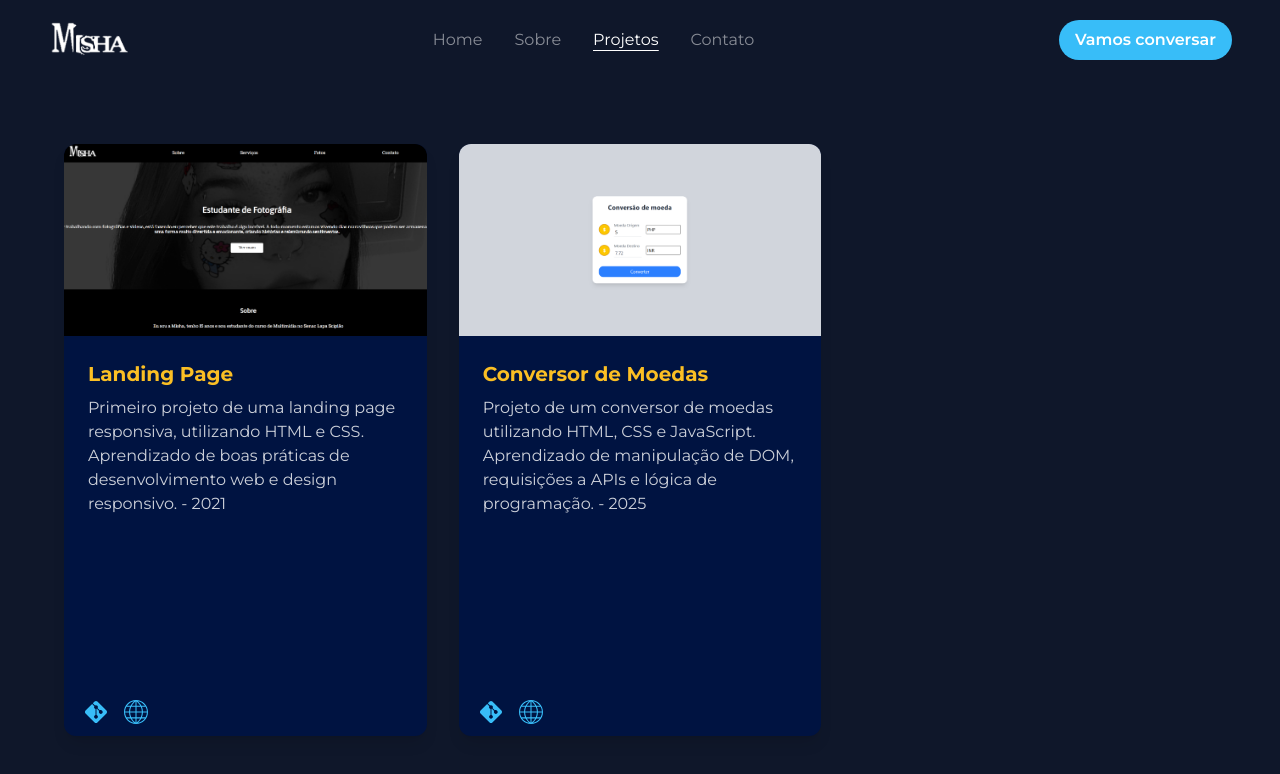
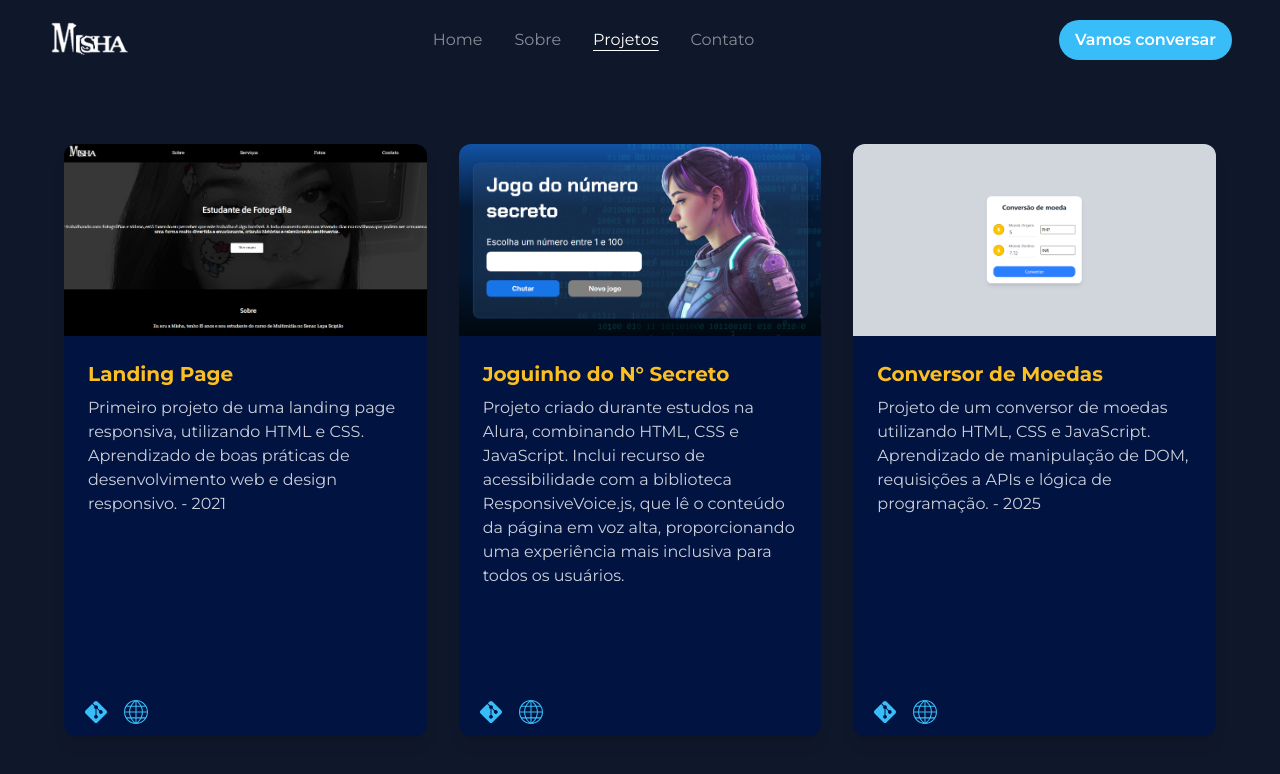
Before and after one commit to mimiisha/portfolio, a React (Vite) app: page /projetos in a window 1280 px wide. Shown: the top 774 px of the page. Built offline with nearby package versions, Linux system fonts and the light colour scheme.

Commit message:
ajuste importações e read me

```diff
--- a/src/NavBar.jsx
+++ b/src/components/NavBar.jsx
@@ -1,7 +1,7 @@
 import React, { useState, useEffect } from "react"
 import { Link, useLocation, useNavigate } from "react-router-dom"
 import { ListIcon, XIcon } from "@phosphor-icons/react"
-import logo from "./imgs/logomisha.png"
+import logo from "../imgs/logomisha.png"
 
 const NavBar = () => {
   const location = useLocation()
--- a/src/ProjectCard.jsx
+++ b/src/components/ProjectCard.jsx
@@ -1,7 +1,7 @@
 import React from 'react'
 import AOS from "aos"
 import "aos/dist/aos.css"
-import { LogoGit, LogoInternet } from "./svgs/Images"
+import { LogoGit, LogoInternet } from "../svgs/Images"
 
 AOS.init({
   duration: 800,
--- a/src/About.jsx
+++ b/src/pages/About.jsx
@@ -2,9 +2,9 @@ import React, { useEffect, useState } from "react"
 import AOS from "aos"
 import "aos/dist/aos.css"
 import { DownloadSimpleIcon } from "@phosphor-icons/react"
-import { LogoHtml, LogoCss, LogoJs, LogoTs, LogoReact, LogoFigma, LogoGit, LogoNode } from "./svgs/Images"
-import homeImageIcone from "./imgs/homeImageIcone.jpeg"
-import BlogCard from "./CoursesCard"
+import { LogoHtml, LogoCss, LogoJs, LogoTs, LogoReact, LogoFigma, LogoGit, LogoNode } from "../svgs/Images"
+import homeImageIcone from "../imgs/homeImageIcone.jpeg"
+import BlogCard from "../pages/Contact"
 
 const AboutMe = () => {
   const [isMobile, setIsMobile] = useState(false)
--- a/src/Contact.jsx
+++ b/src/pages/Contact.jsx
@@ -1,5 +1,5 @@
 import React, { useRef, useState } from "react"
-import { LogoInsta, LogoLinkedin, LogoZap } from "./svgs/Images"
+import { LogoInsta, LogoLinkedin, LogoZap } from "../svgs/Images"
 import emailjs from '@emailjs/browser'
 
 const Contact = () => {
--- a/src/Home.jsx
+++ b/src/pages/Home.jsx
@@ -1,5 +1,5 @@
 import React from "react"
-import homeImage from "./imgs/homeImage.png"
+import homeImage from "../imgs/homeImage.png"
 import { DownloadSimpleIcon, CodeIcon } from "@phosphor-icons/react"
 
 const Home = () => {
--- a/src/Portfolio.jsx
+++ b/src/pages/Portfolio.jsx
@@ -1,7 +1,8 @@
 import React from "react"
-import ProjectCard from "./ProjectCard"
-import landingPage from "./imgs/landingPage.png"
-import conversormoedas from "./imgs/conversormoedas.png"
+import ProjectCard from "../components/ProjectCard"
+import landingPage from "../imgs/landingPage.png"
+import conversormoedas from "../imgs/conversormoedas.png"
+import joguinhonsecreto from "../imgs/joguinhonsecreto.png"
 
 const Portfolio = () => {
     const projects = [
@@ -13,17 +14,19 @@ const Portfolio = () => {
             linkGitHub: "https://github.com/mimiisha/myfirstlandingpage"
         },
         {
+            image: joguinhonsecreto,
+            title: "Joguinho do N° Secreto",
+            description: "Projeto criado durante estudos na Alura, combinando HTML, CSS e JavaScript. Inclui recurso de acessibilidade com a biblioteca ResponsiveVoice.js, que lê o conteúdo da página em voz alta, proporcionando uma experiência mais inclusiva para todos os usuários.",
+            linkInternet: "https://joguinhonsecreto.vercel.app/",
+            linkGitHub: "https://github.com/mimiisha/Joguinho-de-n-mero-secreto"
+        },
+        {
             image: conversormoedas,
             title: "Conversor de Moedas",
             description: "Projeto de um conversor de moedas utilizando HTML, CSS e JavaScript. Aprendizado de manipulação de DOM, requisições a APIs e lógica de programação. - 2025",
             linkInternet: "https://meuconversordemoedas.vercel.app/",
             linkGitHub: "https://github.com/mimiisha/conversormoedas"
         },
-        // {
-        //     image: landingPage,
-        //     title: "Nome do Projeto 3",
-        //     description: "Descrição completa do projeto e tecnologias utilizadas."
-        // }
     ]
 
     return (
```
Also changed, not shown: src/main.jsx (+5 -5 lines), src/components/CoursesCard.jsx (renamed from src/CoursesCard.jsx), src/components/Layout.jsx (renamed from src/layout.jsx), src/imgs/joguinhonsecreto.png (added), 1 other file (tests, documents, lock files or other folders).
